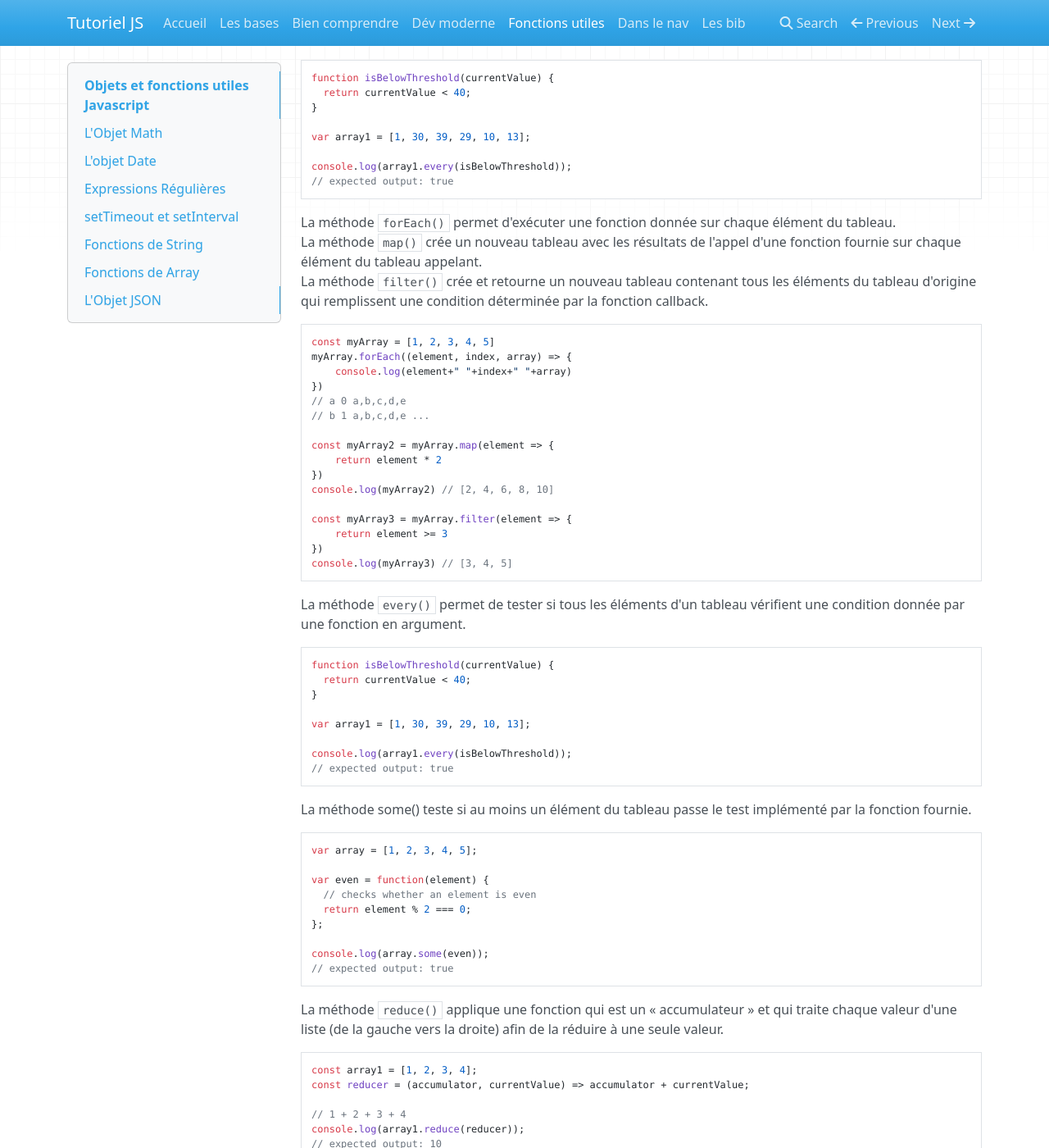
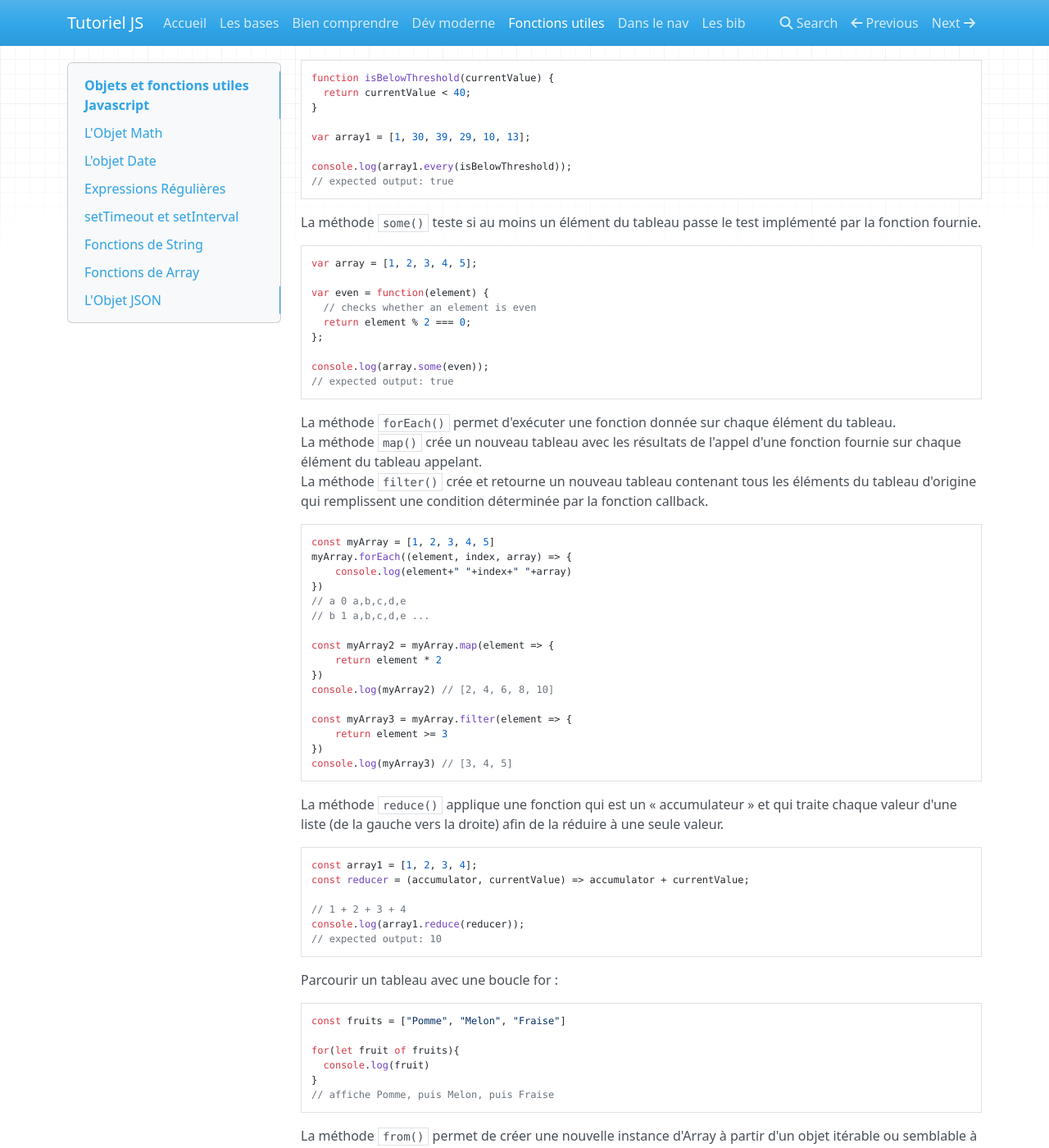
Before and after one commit to gaetan-varlet/tutoriel-javascript, an MkDocs documentation site: the page built from docs/objetsEtFonctionsUtilesJavascript.md, in a window 1280 px wide and 1400 px high, scrolled down 7450 px. Shown: the whole window at 82% size. Built offline with MkDocs 1.6.1, drawn with Linux system fonts in a browser that asks for light colours; nearby versions of some CDN libraries.

Commit message:
maj méthodes de Array

````diff
--- a/docs/objetsEtFonctionsUtilesJavascript.md
+++ b/docs/objetsEtFonctionsUtilesJavascript.md
@@ -340,6 +340,19 @@ console.log(array1.every(isBelowThreshold));
 // expected output: true
 ```
 
+La méthode `some()` teste si au moins un élément du tableau passe le test implémenté par la fonction fournie.
+```js
+var array = [1, 2, 3, 4, 5];
+
+var even = function(element) {
+  // checks whether an element is even
+  return element % 2 === 0;
+};
+
+console.log(array.some(even));
+// expected output: true
+```
+
 La méthode `forEach()` permet d'exécuter une fonction donnée sur chaque élément du tableau.
 La méthode `map()` crée un nouveau tableau avec les résultats de l'appel d'une fonction fournie sur chaque élément du tableau appelant.
 La méthode `filter()` crée et retourne un nouveau tableau contenant tous les éléments du tableau d'origine qui remplissent une condition déterminée par la fonction callback.
@@ -363,30 +376,6 @@ const myArray3 = myArray.filter(element => {
 console.log(myArray3) // [3, 4, 5]
 ```
 
-La méthode `every()` permet de tester si tous les éléments d'un tableau vérifient une condition donnée par une fonction en argument.
-```js
-function isBelowThreshold(currentValue) {
-  return currentValue < 40;
-}
-
-var array1 = [1, 30, 39, 29, 10, 13];
-
-console.log(array1.every(isBelowThreshold));
-// expected output: true
-```
-
-La méthode some() teste si au moins un élément du tableau passe le test implémenté par la fonction fournie.
-```js
-var array = [1, 2, 3, 4, 5];
-
-var even = function(element) {
-  // checks whether an element is even
-  return element % 2 === 0;
-};
-
-console.log(array.some(even));
-// expected output: true
-```
 
 La méthode `reduce()` applique une fonction qui est un « accumulateur » et qui traite chaque valeur d'une liste (de la gauche vers la droite) afin de la réduire à une seule valeur.
 ```js
````
